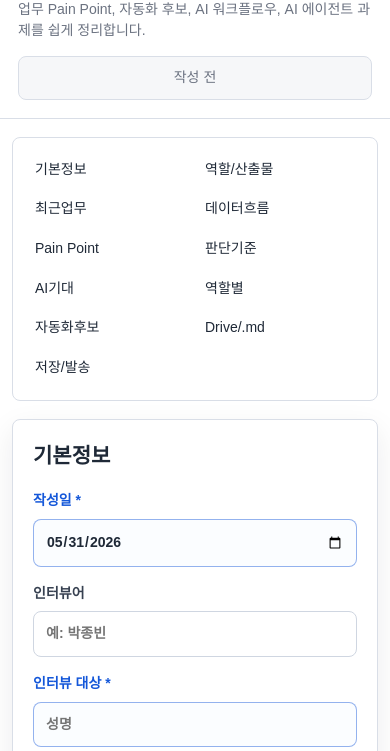
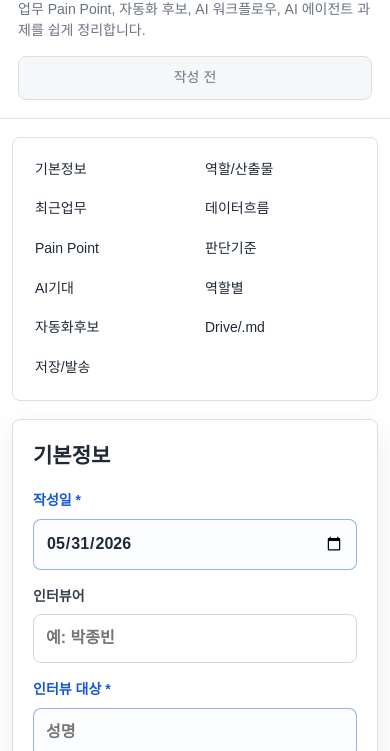
Before and after one commit to juinjungsin/AX_Pre_questions, a website: page index.html in a window 390 px wide. Shown: the part 93-844 px from the top of the page. Drawn offline with Linux system fonts and the light colour scheme.

Commit message:
Fix mobile form overflow

```diff
--- a/styles.css
+++ b/styles.css
@@ -14,6 +14,12 @@
 
 * {
   box-sizing: border-box;
+}
+
+html,
+body {
+  width: 100%;
+  overflow-x: hidden;
 }
 
 html {
@@ -149,6 +155,7 @@ h2 {
 
 label {
   display: block;
+  min-width: 0;
   color: #374151;
   font-size: 14px;
   font-weight: 700;
@@ -157,6 +164,9 @@ label {
 input,
 select,
 textarea {
+  display: block;
+  min-width: 0;
+  max-width: 100%;
   width: 100%;
   margin-top: 7px;
   padding: 11px 12px;
@@ -338,8 +348,9 @@ code {
 
   .layout {
     display: block;
-    width: min(100% - 24px, 760px);
+    width: 100%;
     margin-top: 18px;
+    padding: 0 12px;
   }
 
   .nav {
@@ -351,9 +362,24 @@ code {
 
   .section {
     padding: 20px;
+    overflow: hidden;
   }
 
   .grid.two {
     grid-template-columns: 1fr;
   }
+
+  input[type="date"],
+  input,
+  select,
+  textarea {
+    min-width: 0;
+    width: 100%;
+    max-width: 100%;
+    font-size: 16px;
+  }
+
+  .footer {
+    width: calc(100% - 24px);
+  }
 }
```
